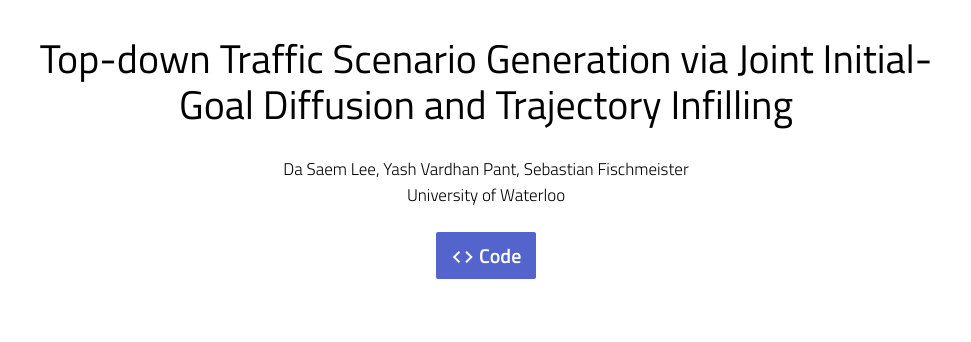
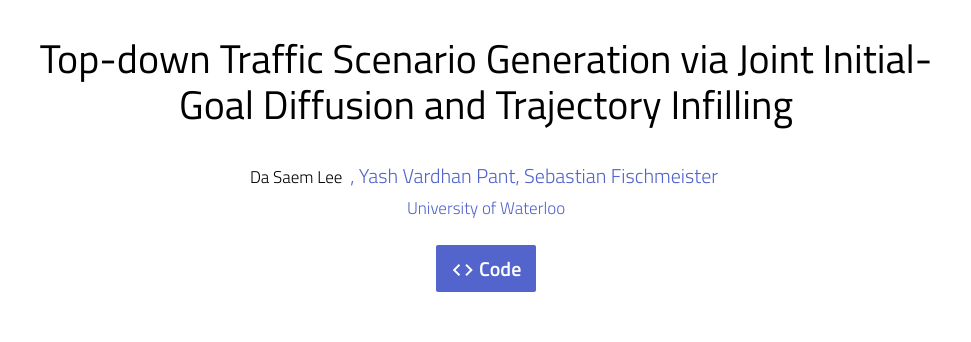
Before and after one commit to dasaemlee/dasaemlee.github.io, a plain HTML site: page projects/trafficdiffuser/index.html in a window 1280 px wide. Shown: the top 342 px of the page, without its empty margins (154-1125 px from the left). Drawn offline with nearby package versions, Linux system fonts and the light colour scheme; a script that the page names is missing.

Commit message:
adding links
Signed-off-by: dasaem0114 <ds3lee@uwaterloo.ca>

```diff
--- a/projects/trafficdiffuser/index.html
+++ b/projects/trafficdiffuser/index.html
@@ -415,7 +415,8 @@
     <div id="authors">
         <center>
             <div class="author-row-new">
-                Da Saem Lee, Yash Vardhan Pant, Sebastian Fischmeister
+                Da Saem Lee
+                <a href="https://dasaemlee.github.io/">, Yash Vardhan Pant, Sebastian Fischmeister
             </div>
         </center>
         <center>
```
Also changed, not shown: projects/pathdiffuser/index.html (+2 -1 lines).
